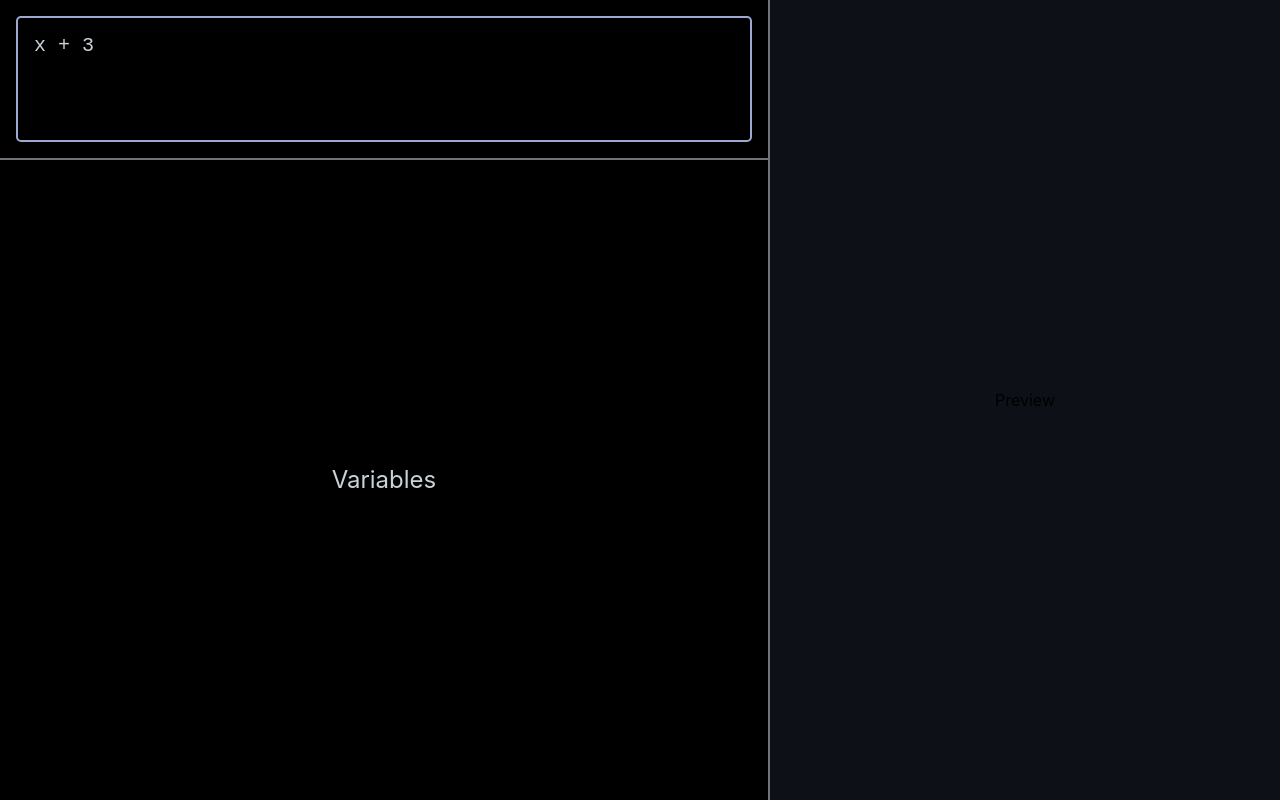
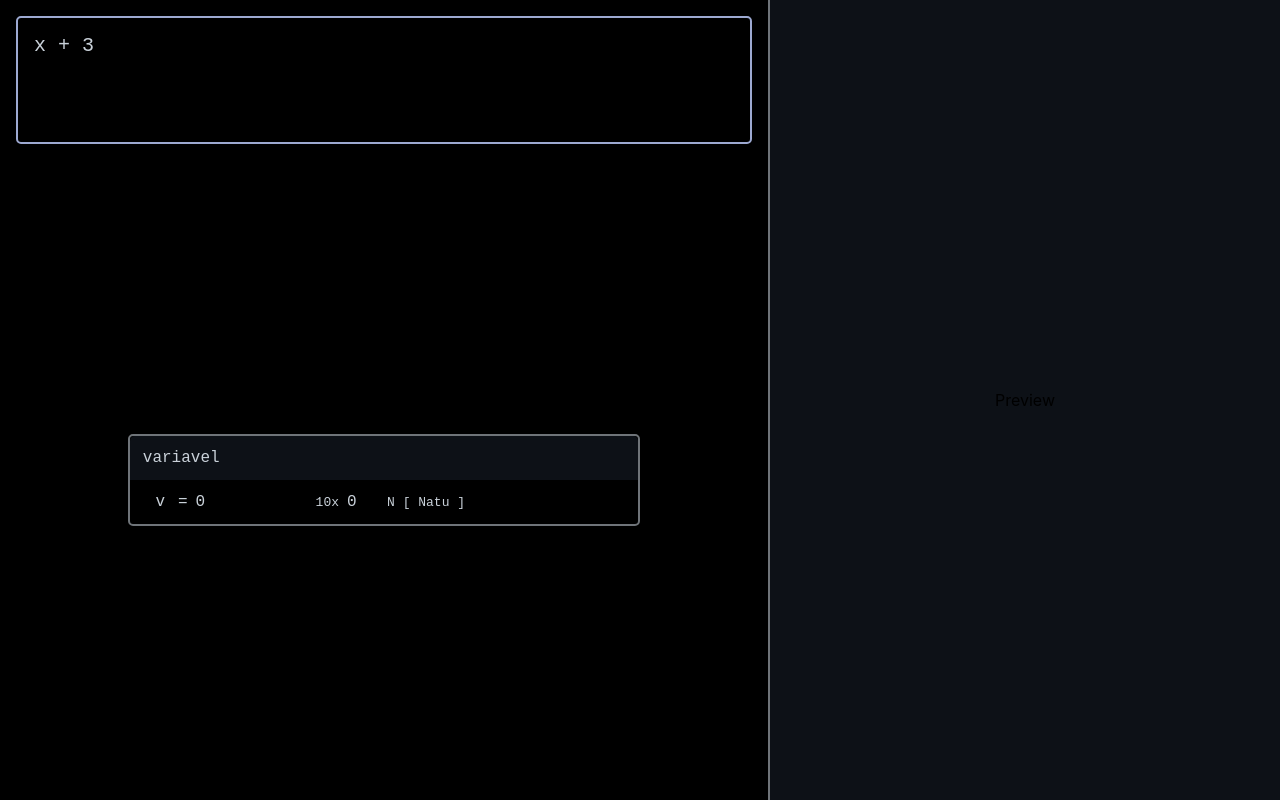
Before and after one commit to marcusvpires/algebra-system, a Next.js app: page / in a window 1280 px wide. Built offline with nearby package versions, Linux system fonts and the light colour scheme.

Commit message:
variable

```diff
--- a/components/mathContainer/equation/styled.tsx
+++ b/components/mathContainer/equation/styled.tsx
@@ -7,7 +7,6 @@ export const Wrapper = styled.section`
   display: flex;
   align-items: center;
   justify-content: center;
-  border-bottom: 2px solid #6f7479;
 `;
 
 export const Input = styled.textarea`
--- a/components/mathContainer/variables/index.tsx
+++ b/components/mathContainer/variables/index.tsx
@@ -1,10 +1,12 @@
 import * as S from './styled';
 import React from 'react';
+
+import Variable from './variable';
 
 const Variables: React.FunctionComponent = (): JSX.Element => {
   return (
     <S.Wrapper>
-      <p>Variables</p>
+      <Variable />
     </S.Wrapper>
   );
 };
--- /dev/null
+++ b/components/mathContainer/variables/variable/index.tsx
@@ -0,0 +1,85 @@
+import * as S from './styled';
+import React, {
+  FunctionComponent,
+  useState,
+  useEffect,
+  ChangeEvent,
+} from 'react';
+import { prefixTable, PrefixType } from './prefixTabe';
+
+type variableType = {
+  title: string;
+  letter: string;
+  value: number;
+  prefix: number;
+  unity: string;
+};
+
+const Variable: FunctionComponent = (): JSX.Element => {
+  const [prefixLabel, setPrefixLabel] = useState<PrefixType>({
+    label: 'nda',
+    caractere: '--',
+  });
+  const [variable, setVariable] = useState<variableType>({
+    title: 'variavel',
+    letter: 'v',
+    value: 0,
+    prefix: 0,
+    unity: '',
+  });
+
+  useEffect(() => {
+    try {
+      let prefix = prefixTable[variable.prefix];
+      if (!prefix) prefix = { label: 'nda', caractere: '--' };
+      setPrefixLabel(prefix);
+    } catch (err) {
+      setPrefixLabel({ label: 'err', caractere: '--' });
+    }
+  }, [variable.prefix]);
+
+  const handleChange = (event: ChangeEvent<HTMLInputElement>) => {
+    setVariable({ ...variable, [event.target.name]: event.target.value });
+  };
+
+  return (
+    <S.Wrapper>
+      <S.Title
+        type='text'
+        name='title'
+        value={variable.title}
+        onChange={handleChange}
+      />
+      <S.Letter
+        type='text'
+        name='letter'
+        value={variable.letter}
+        onChange={handleChange}
+        maxLength={1}
+      />
+      <span>=</span>
+      <S.Value
+        type='number'
+        name='value'
+        value={variable.value}
+        onChange={handleChange}
+      />
+      <S.Small>10x</S.Small>
+      <S.Prefix
+        type='number'
+        name='prefix'
+        value={variable.prefix}
+        onChange={handleChange}
+      />
+      <S.Small style={{ width: "6rem" }}>{prefixLabel.caractere} [ {prefixLabel.label} ]</S.Small>
+      <S.Unity
+        type='text'
+        name='unity'
+        value={variable.unity}
+        onChange={handleChange}
+      />
+    </S.Wrapper>
+  );
+};
+
+export default Variable;
--- /dev/null
+++ b/components/mathContainer/variables/variable/prefixTabe.tsx
@@ -0,0 +1,25 @@
+export interface PrefixType {
+  label: string;
+  caractere: string;
+}
+
+export interface PrefixTableType {
+  [key: number]: PrefixType;
+}
+
+export const prefixTable: PrefixTableType = {
+  [15]: { label: 'Peta', caractere: 'P' },
+  [12]: { label: 'Tera', caractere: 'T' },
+  [9]: { label: 'Giga', caractere: 'G' },
+  [6]: { label: 'Mega', caractere: 'M' },
+  [3]: { label: 'Quilo', caractere: 'k' },
+  [2]: { label: 'Hecto', caractere: 'h' },
+  [1]: { label: 'Deca', caractere: 'da' },
+  [0]: { label: 'Natu', caractere: 'N' },
+  [-1]: { label: 'Deci', caractere: 'd' },
+  [-2]: { label: 'Centi', caractere: 'c' },
+  [-3]: { label: 'Mili', caractere: 'm' },
+  [-6]: { label: 'Micro', caractere: 'μ' },
+  [-9]: { label: 'Nano', caractere: 'n' },
+  [-12]: { label: 'Pico', caractere: 'p' },
+};
--- /dev/null
+++ b/components/mathContainer/variables/variable/styled.tsx
@@ -0,0 +1,83 @@
+import styled from 'styled-components';
+
+export const Wrapper = styled.div`
+  width: 32rem;
+  border: 2px solid #6f7479;
+  border-radius: 5px;
+  font-family: 'Courier New', Courier, monospace;
+  color: #c9d1d9;
+  font-size: medium;
+`;
+
+export const Title = styled.input`
+  width: 100%;
+  background-color: #0d1117;
+  padding: 0.8rem;
+  font-size: medium;
+  color: inherit;
+  border-radius: 5px 5px 0 0;
+  font-family: 'Courier New', Courier, monospace;
+  outline-width: 0;
+  border: none;
+`;
+
+export const Letter = styled.input`
+  width: 3rem;
+  padding: 0.8rem;
+  font-size: medium;
+  text-align: right;
+  font-family: 'Courier New', Courier, monospace;
+  background-color: transparent;
+  color: inherit;
+  outline-width: 0;
+  border: none;
+`;
+
+export const Value = styled.input`
+  padding: 0.5rem;
+  width: 8rem;
+  outline-width: 0;
+  border: none;
+  color: inherit;
+  background-color: transparent;
+  font-size: medium;
+  font-family: 'Courier New', Courier, monospace;
+  &::-webkit-outer-spin-button,
+  &::-webkit-inner-spin-button {
+    -webkit-appearance: none;
+    margin: 0;
+  }
+`;
+
+export const Small = styled.div`
+  font-size: small;
+  display: inline-block;
+`;
+
+export const Prefix = styled.input`
+  width: 3rem;
+  padding: 0.5rem;
+  font-size: medium;
+  font-family: 'Courier New', Courier, monospace;
+  background-color: transparent;
+  color: inherit;
+  outline-width: 0;
+  border: none;
+  &::-webkit-outer-spin-button,
+  &::-webkit-inner-spin-button {
+    -webkit-appearance: none;
+    margin: 0;
+  }
+`;
+
+export const Unity = styled.input`
+  width: 8rem;
+  padding: 0.5rem;
+  font-size: medium;
+  text-align: right;
+  font-family: 'Courier New', Courier, monospace;
+  background-color: transparent;
+  color: inherit;
+  outline-width: 0;
+  border: none;
+`;
```
